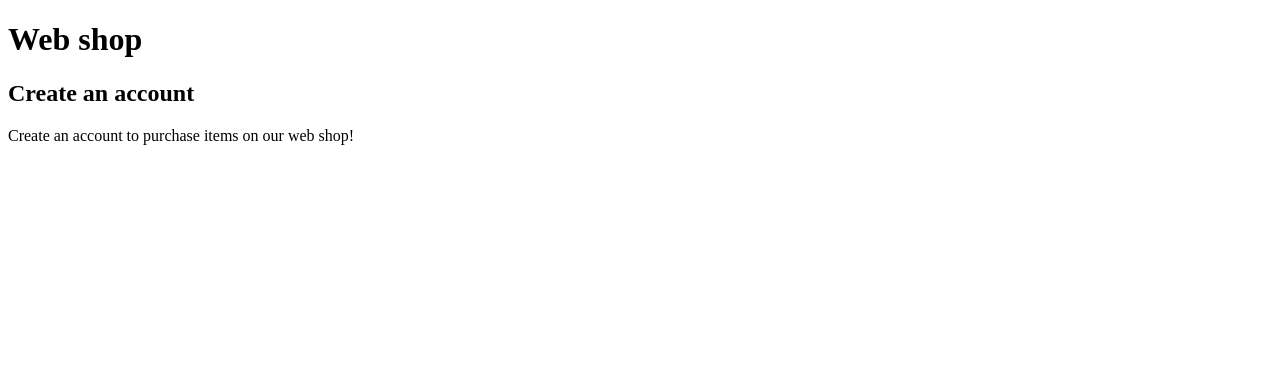
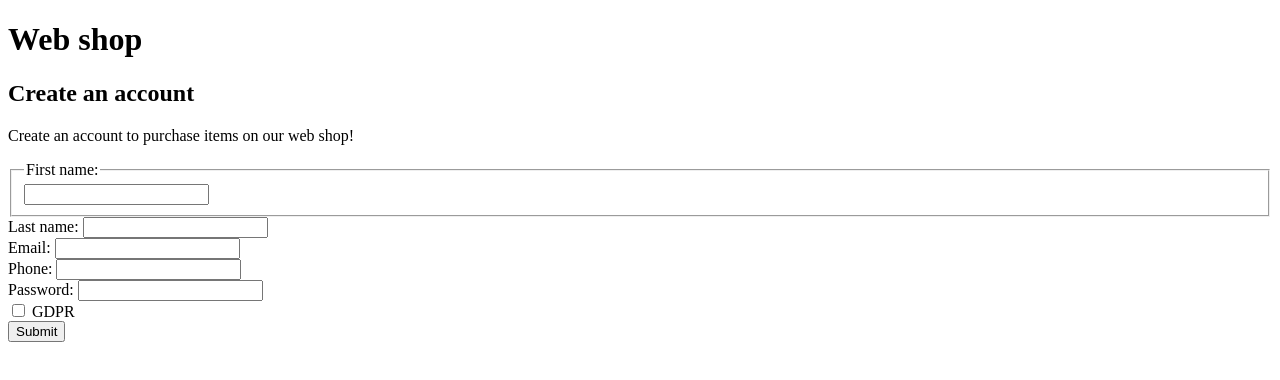
Before and after one commit to mpalijan3/algebra-web-shop, a plain HTML site: page index.html in a window 1280 px wide. Drawn offline with Linux system fonts and the light colour scheme.

Commit message:
Update index.html

```diff
--- a/index.html
+++ b/index.html
@@ -13,6 +13,36 @@
 
     <p>Create an account to purchase items on our web shop!</p>
 
-    <!-- sign up form -->
+    <form action="login.html" method="get">
+        <div>
+            <fieldset>
+            <legend>First name:</legend>
+            <input type="text" name="first-name" required>
+            </fieldset>
+        </div>
+        <div>
+            <label>Last name:</label>
+            <input type="text" name="last-name" required>
+        </div>
+        <div>
+            <label>Email:</label>
+            <input type="email" name="email" required>
+        </div>
+        <div>
+            <label>Phone:</label>
+            <input type="tel" name="phone">
+        </div>
+        <div>
+            <label>Password:</label>
+            <input type="password" name="password" minlength="8" required>
+        </div>
+        <div>
+            <input id="gdpr" type="checkbox" value="on">
+            <label for="gdpr">GDPR</label>
+        </div>
+        <div>
+            <button type="submit">Submit</button>
+        </div>
+    </form>
 </body>
 </html>
```
